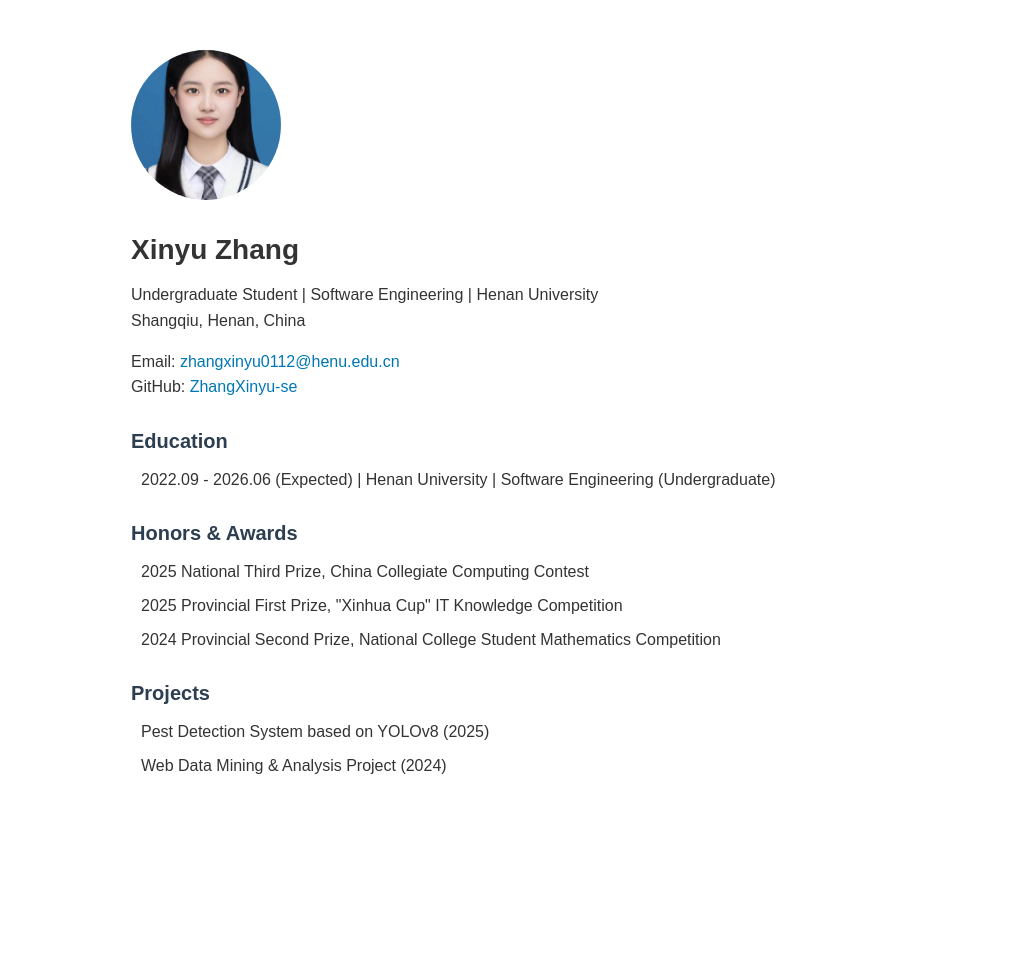
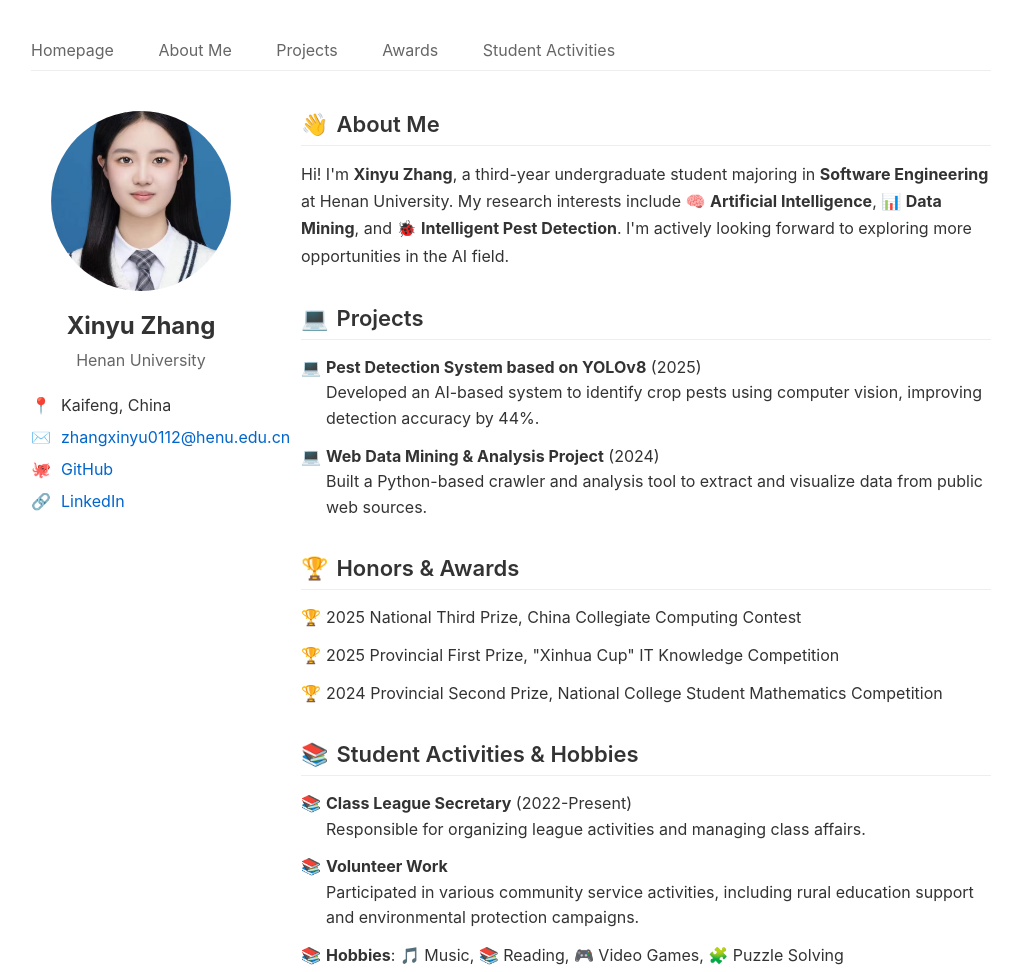
Before and after one commit to ZhangXinyu-se/ZhangXinyu-se.github.io, a plain HTML site: page index.html in a window 1280 px wide. Shown: the whole page, without its empty margins (129-1151 px from the left). Before the commit the page ends 828 px from the top, so only its background shows below. Drawn offline with Linux system fonts and the light colour scheme.

Commit message:
Update index.html

```diff
--- a/index.html
+++ b/index.html
@@ -3,100 +3,250 @@
 <head>
     <meta charset="UTF-8">
     <meta name="viewport" content="width=device-width, initial-scale=1.0">
-    <title>Xinyu Zhang - Personal Homepage</title>
+    <title>Xinyu Zhang - Homepage</title>
     <link rel="icon" href="profile.jpg">
     <style>
         * {
             margin: 0;
             padding: 0;
             box-sizing: border-box;
-            font-family: 'Arial', sans-serif;
-        }
-        body {
-            max-width: 800px;
-            margin: 50px auto;
-            padding: 0 20px;
-            line-height: 1.6;
+            font-family: -apple-system, BlinkMacSystemFont, 'Segoe UI', Roboto, Oxygen, Ubuntu, Cantarell, sans-serif;
             color: #333;
         }
+
+        body {
+            max-width: 1000px;
+            margin: 40px auto;
+            padding: 0 20px;
+            background-color: #ffffff;
+        }
+
+        /* 导航栏 */
+        nav {
+            margin-bottom: 40px;
+            border-bottom: 1px solid #eee;
+            padding-bottom: 10px;
+        }
+
+        nav a {
+            text-decoration: none;
+            margin-right: 40px;
+            color: #666;
+            font-size: 16px;
+        }
+
+        nav a:hover {
+            color: #000;
+        }
+
+        /* 整体布局：左右两栏 */
+        .container {
+            display: flex;
+            gap: 50px;
+        }
+
+        /* 左侧个人信息栏 */
+        .sidebar {
+            width: 220px;
+            flex-shrink: 0;
+        }
+
         .avatar {
-            width: 150px;
-            height: 150px;
+            width: 180px;
+            height: 180px;
             border-radius: 50%;
             object-fit: cover;
             margin-bottom: 20px;
+            display: block;
+            margin-left: auto;
+            margin-right: auto;
         }
-        h1 {
-            font-size: 28px;
+
+        .sidebar h1 {
+            font-size: 24px;
+            text-align: center;
             margin-bottom: 10px;
         }
-        h2 {
-            font-size: 20px;
-            margin: 25px 0 10px;
-            color: #2c3e50;
+
+        .sidebar .affiliation {
+            text-align: center;
+            color: #666;
+            margin-bottom: 25px;
         }
-        .contact {
-            margin: 15px 0;
+
+        .sidebar .info-item {
+            display: flex;
+            align-items: center;
+            gap: 10px;
+            margin: 12px 0;
+            color: #666;
         }
-        .contact a {
-            color: #0077b5;
+
+        .sidebar .info-item a {
+            color: #0066cc;
             text-decoration: none;
         }
-        .contact a:hover {
-            text-decoration: underline;
+
+        /* 右侧主内容区 */
+        .main-content {
+            flex: 1;
         }
+
         .section {
-            margin: 20px 0;
+            margin-bottom: 35px;
         }
-        ul {
+
+        .section-title {
+            font-size: 22px;
+            font-weight: 600;
+            margin-bottom: 15px;
+            display: flex;
+            align-items: center;
+            gap: 8px;
+            padding-bottom: 8px;
+            border-bottom: 1px solid #eee;
+        }
+
+        .section p {
+            line-height: 1.7;
+            margin-bottom: 15px;
+        }
+
+        .section ul {
             list-style: none;
-            padding-left: 10px;
+            padding-left: 0;
         }
-        li {
-            margin: 8px 0;
+
+        .section li {
+            margin: 12px 0;
+            line-height: 1.6;
+            padding-left: 25px;
+            position: relative;
+        }
+
+        /* 给列表项加小图标 */
+        .section li::before {
+            position: absolute;
+            left: 0;
+            color: #666;
+        }
+
+        /* 项目/奖项列表的小图标 */
+        .projects li::before {
+            content: "💻";
+        }
+
+        .awards li::before {
+            content: "🏆";
+        }
+
+        .activities li::before {
+            content: "📚";
         }
     </style>
 </head>
 <body>
-    <!-- 头像 -->
+    <!-- 导航栏（可选，不想要可以删掉） -->
+    <nav>
+        <a href="#">Homepage</a>
+        <a href="#about">About Me</a>
+        <a href="#projects">Projects</a>
+        <a href="#awards">Awards</a>
+        <a href="#activities">Student Activities</a>
+    </nav>
+
+    <div class="container">
+        <!-- 左侧：照片+个人信息 -->
+        <div class="sidebar">
             <img src="profile.jpg" alt="Xinyu Zhang" class="avatar">
+            <h1>Xinyu Zhang</h1>
+            <p class="affiliation">Henan University</p>
 
-    <!-- 基本信息 -->
-    <h1>Xinyu Zhang</h1>
-    <p>Undergraduate Student | Software Engineering | Henan University</p>
-    <p>Shangqiu, Henan, China</p>
-
-    <!-- 联系方式 -->
-    <div class="contact">
-        <p>Email: <a href="mailto:zhangxinyu0112@henu.edu.cn">zhangxinyu0112@henu.edu.cn</a></p>
-        <p>GitHub: <a href="https://github.com/ZhangXinyu-se" target="_blank">ZhangXinyu-se</a></p>
+            <div class="info-item">
+                <span>📍</span>
+                <span>Kaifeng, China</span>
+            </div>
+            <div class="info-item">
+                <span>✉️</span>
+                <a href="mailto:zhangxinyu0112@henu.edu.cn">zhangxinyu0112@henu.edu.cn</a>
+            </div>
+            <div class="info-item">
+                <span>🐙</span>
+                <a href="https://github.com/ZhangXinyu-se" target="_blank">GitHub</a>
+            </div>
+            <div class="info-item">
+                <span>🔗</span>
+                <a href="#" target="_blank">LinkedIn</a>
+            </div>
         </div>
 
-    <!-- 教育背景 -->
-    <div class="section">
-        <h2>Education</h2>
-        <ul>
-            <li>2022.09 - 2026.06 (Expected) | Henan University | Software Engineering (Undergraduate)</li>
+        <!-- 右侧：主内容 -->
+        <div class="main-content">
+            <!-- About Me 部分 -->
+            <div id="about" class="section">
+                <div class="section-title">
+                    <span>👋</span>
+                    About Me
+                </div>
+                <p>
+                    Hi! I'm <strong>Xinyu Zhang</strong>, a third-year undergraduate student majoring in <strong>Software Engineering</strong> at Henan University.
+                    My research interests include 🧠 <strong>Artificial Intelligence</strong>, 📊 <strong>Data Mining</strong>, and 🐞 <strong>Intelligent Pest Detection</strong>.
+                    I'm actively looking forward to exploring more opportunities in the AI field.
+                </p>
+            </div>
+
+            <!-- 项目经历 -->
+            <div id="projects" class="section">
+                <div class="section-title">
+                    <span>💻</span>
+                    Projects
+                </div>
+                <ul class="projects">
+                    <li>
+                        <strong>Pest Detection System based on YOLOv8</strong> (2025)<br>
+                        Developed an AI-based system to identify crop pests using computer vision, improving detection accuracy by 44%.
+                    </li>
+                    <li>
+                        <strong>Web Data Mining & Analysis Project</strong> (2024)<br>
+                        Built a Python-based crawler and analysis tool to extract and visualize data from public web sources.
+                    </li>
                 </ul>
             </div>
 
-    <!-- 获奖经历 -->
-    <div class="section">
-        <h2>Honors & Awards</h2>
-        <ul>
+            <!-- 奖项获得情况 -->
+            <div id="awards" class="section">
+                <div class="section-title">
+                    <span>🏆</span>
+                    Honors & Awards
+                </div>
+                <ul class="awards">
                     <li>2025 National Third Prize, China Collegiate Computing Contest</li>
                     <li>2025 Provincial First Prize, "Xinhua Cup" IT Knowledge Competition</li>
                     <li>2024 Provincial Second Prize, National College Student Mathematics Competition</li>
                 </ul>
             </div>
 
-    <!-- 项目经历（可选） -->
-    <div class="section">
-        <h2>Projects</h2>
-        <ul>
-            <li>Pest Detection System based on YOLOv8 (2025)</li>
-            <li>Web Data Mining & Analysis Project (2024)</li>
+            <!-- 学生工作 & 兴趣爱好 -->
+            <div id="activities" class="section">
+                <div class="section-title">
+                    <span>📚</span>
+                    Student Activities & Hobbies
+                </div>
+                <ul class="activities">
+                    <li>
+                        <strong>Class League Secretary</strong> (2022-Present)<br>
+                        Responsible for organizing league activities and managing class affairs.
+                    </li>
+                    <li>
+                        <strong>Volunteer Work</strong><br>
+                        Participated in various community service activities, including rural education support and environmental protection campaigns.
+                    </li>
+                    <li>
+                        <strong>Hobbies</strong>: 🎵 Music, 📚 Reading, 🎮 Video Games, 🧩 Puzzle Solving
+                    </li>
                 </ul>
+            </div>
+        </div>
     </div>
 </body>
 </html>
```
Lines whose indentation alone changed are shown as unchanged.
